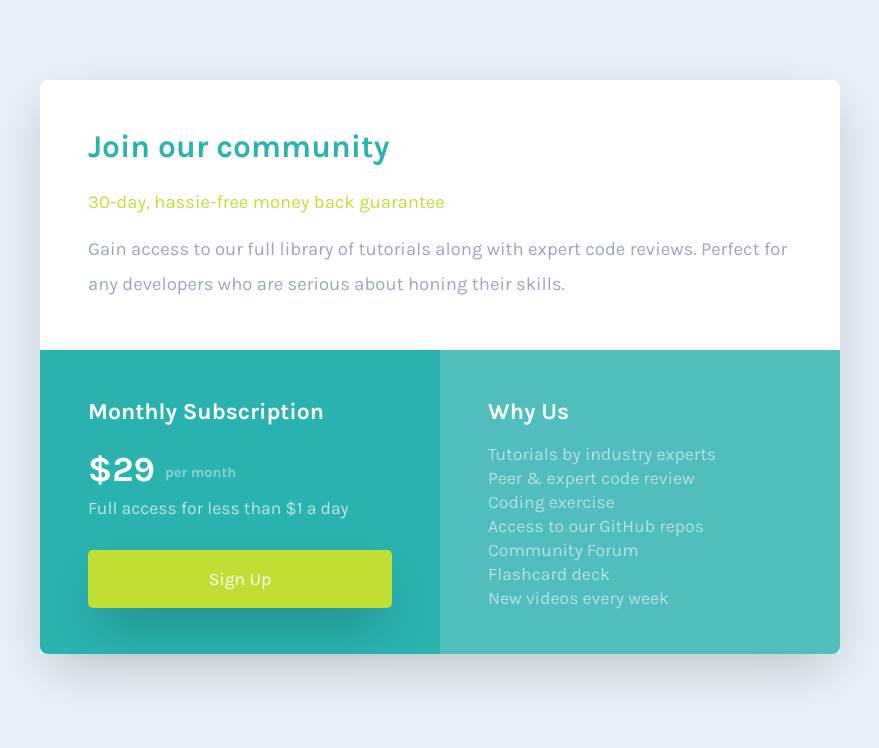
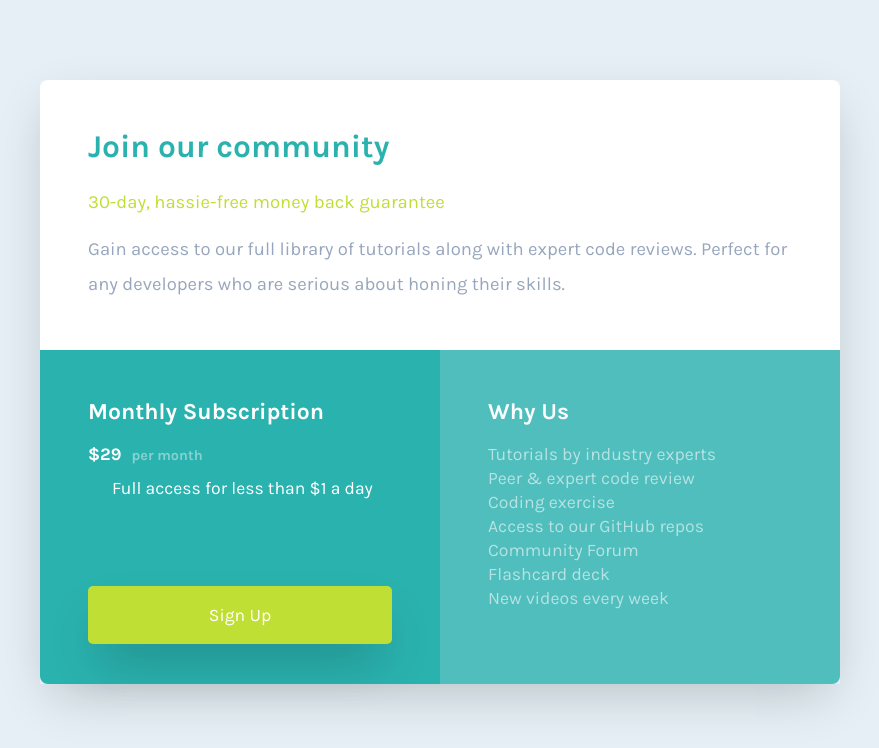
Before and after one commit to DekiDex/Single-price-, a plain HTML site: page index.html in a window 1280 px wide. Shown: the whole page, without its empty margins (200-1079 px from the left). Drawn offline with Linux system fonts and the light colour scheme.

Commit message:
Single price (change)

```diff
--- a/cssstyle/style.css
+++ b/cssstyle/style.css
@@ -19,10 +19,11 @@ body {
 	display: inline-block;
 }
 
-.container-one p {
-    color: hsl(204, 43%, 93%);
-	opacity: 0.8;
+.container-one .pricetwo {
+    color: #fff;
+    font-weight: bold;
 }
+
 
 .container-two {
 	background: hsl(179, 62%, 43%);
@@ -45,7 +46,7 @@ body {
 	margin-bottom: .5rem;
 }
 
-h1::after {
+.pricetwo::after {
 	content: 'per month';
 	color: hsl(204, 43%, 93%);
 	opacity: 0.5;
@@ -121,9 +122,17 @@ h2:nth-of-type(1) {
 	padding-left: 1.5rem;
 }
 
+.pricetwo {
+	font-size: 190%;
+	margin-bottom: .5rem;
+	color: #fff;
+	font-weight: 300;
+	opacity: unset;
+}
+
 a {
 	padding: 0.7rem 2rem;
-	margin: 2rem 1.5rem 1.5rem 1.5rem;
+	margin: 1rem 1.5rem 1.5rem 1.5rem;
 	display: block;
 }
 
--- a/index.html
+++ b/index.html
@@ -10,7 +10,7 @@
 	<link rel="stylesheet" type="text/css" href="cssstyle/style.css">
 </head>
 <body>
-<div class="main-container">
+<main class="main-container">
 	<div class="top-container">
 		<h2 class="header">Join our community</h2>
 		<p class="paragraph-one">30-day, hassie-free money back guarantee</p>
@@ -20,7 +20,7 @@
       	<div class="container-one">
       		<h2>Monthly Subscription</h2>
       		<div class="price">
-      		<h1>$29</h1>
+      		<p class="pricetwo">$29</p>
       	    <p>Full access for less than $1 a day </p>
       		</div>
       		<a href="">Sign Up</a>
@@ -38,6 +38,6 @@
       		</ul>
       	</div>
     </div>
-</div>
+</main>
 </body>
 </html>
```
